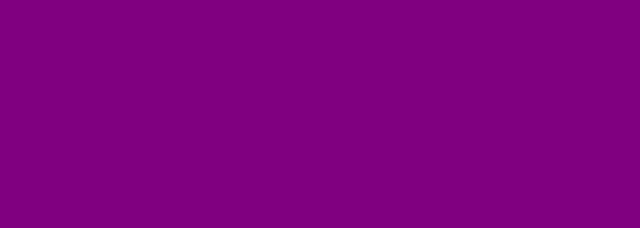
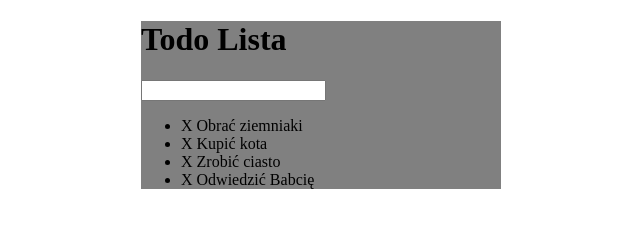
Before and after one commit to BartusZak/Todo-Lista, a plain HTML site: page index.html in a window 1280 px wide. Shown: the whole page, without its empty margins (319-959 px from the left). Drawn offline with Linux system fonts and the light colour scheme.

Commit message:
Podstawowy html

```diff
--- a/assets/css/todos.css
+++ b/assets/css/todos.css
@@ -1,3 +1,5 @@
-body {
-	background: purple;
+#container{
+	background: gray;
+	width: 360px;
+	margin: 0 auto;
 }
--- a/index.html
+++ b/index.html
@@ -7,6 +7,18 @@
 </head>
 <body>
 
+<div id="container">
+	<h1>Todo Lista</h1>
+	<input type="text" name="">
+
+	<ul>
+		<li><span>X</span> Obrać ziemniaki</li>
+		<li><span>X</span> Kupić kota</li>
+		<li><span>X</span> Zrobić ciasto</li>
+		<li><span>X</span> Odwiedzić Babcię</li>
+	</ul>
+</div>
+
 <script type="text/javascript" src="assets/js/todos.js"></script>
 </body>
 </html>
```
